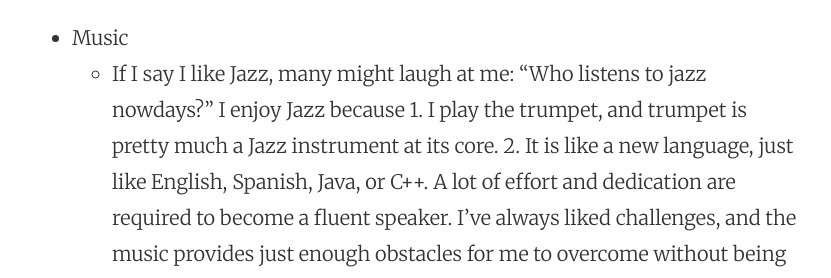
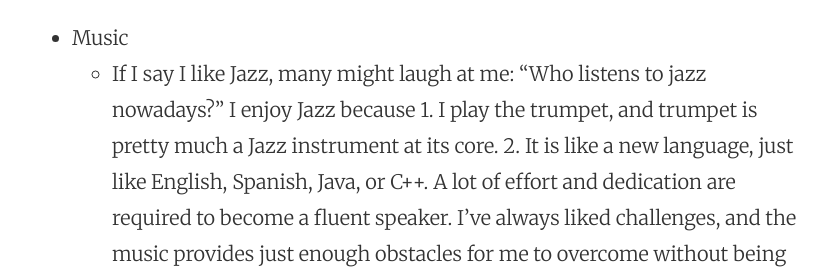
Before and after one commit to ben-z/ben-z.github.io, a Jekyll site: the page built from about.md, in a window 1280 px wide. Shown: the part 701-979 px from the top of the page, without its empty margins (224-1055 px from the left). Built offline with Jekyll 4.4.1, drawn with Linux system fonts in a browser that asks for light colours; nearby versions of some CDN libraries; Markdown is read by kramdown in place of the engine named in the settings; some of the changed text lies outside the part shown.

Commit message:
spelling update

```diff
--- a/about.md
+++ b/about.md
@@ -13,7 +13,7 @@ Here's a list of things I enjoy doing:
 * Converting ideas into reality
   * No, this is not simply about programming. I like the sensation of being able to create something useful out of nothingness. A lot of the times I find myself enjoying the theoretical aspects of Computer Science because it helps me write better code.
 * Music
-  * If I say I like Jazz, many might laugh at me: "Who listens to jazz nowdays?" I enjoy Jazz because 1. I play the trumpet, and trumpet is pretty much a Jazz instrument at its core. 2. It is like a new language, just like English, Spanish, Java, or C++. A lot of effort and dedication are required to become a fluent speaker. I've always liked challenges, and the music provides just enough obstacles for me to overcome without being too overwhelming that I become scared of it. 3. It also provides me a way to temporarily forget about all the work I have to do and escape reality for a little while. It is nice to spend some afternoons or evenings solely on practicing my trumpet.
+  * If I say I like Jazz, many might laugh at me: "Who listens to jazz nowadays?" I enjoy Jazz because 1. I play the trumpet, and trumpet is pretty much a Jazz instrument at its core. 2. It is like a new language, just like English, Spanish, Java, or C++. A lot of effort and dedication are required to become a fluent speaker. I've always liked challenges, and the music provides just enough obstacles for me to overcome without being too overwhelming that I become scared of it. 3. It also provides me a way to temporarily forget about all the work I have to do and escape reality for a little while. It is nice to spend some afternoons or evenings solely on practicing my trumpet.
 * Badminton & running & spending time with friends
   * I have never been a hardcore sports person. But I enjoy taking the time to be active once in a while and spend some time to catch up with friends. On the other hand, I really dislike it when sports become undesirably competitive. It's almost like having an argument with someone and it soon becomes very stressful for me. I've always thought everyone should be happy all the time and there should be no jealousy, anger, or all the other hateful mindsets.
 
```
